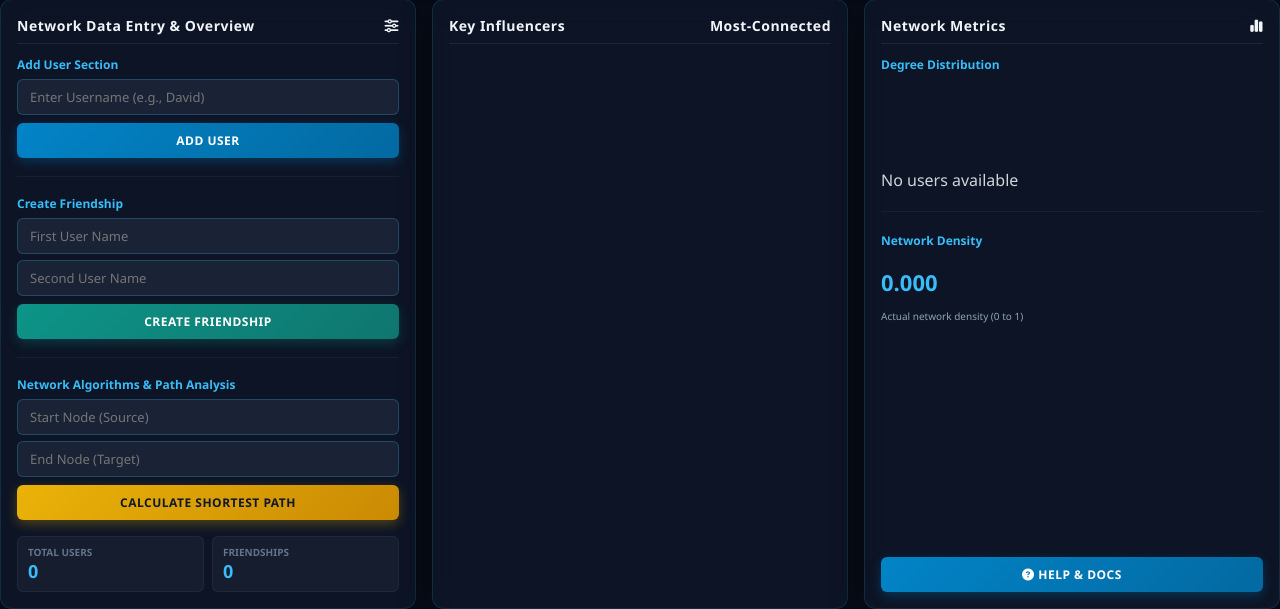
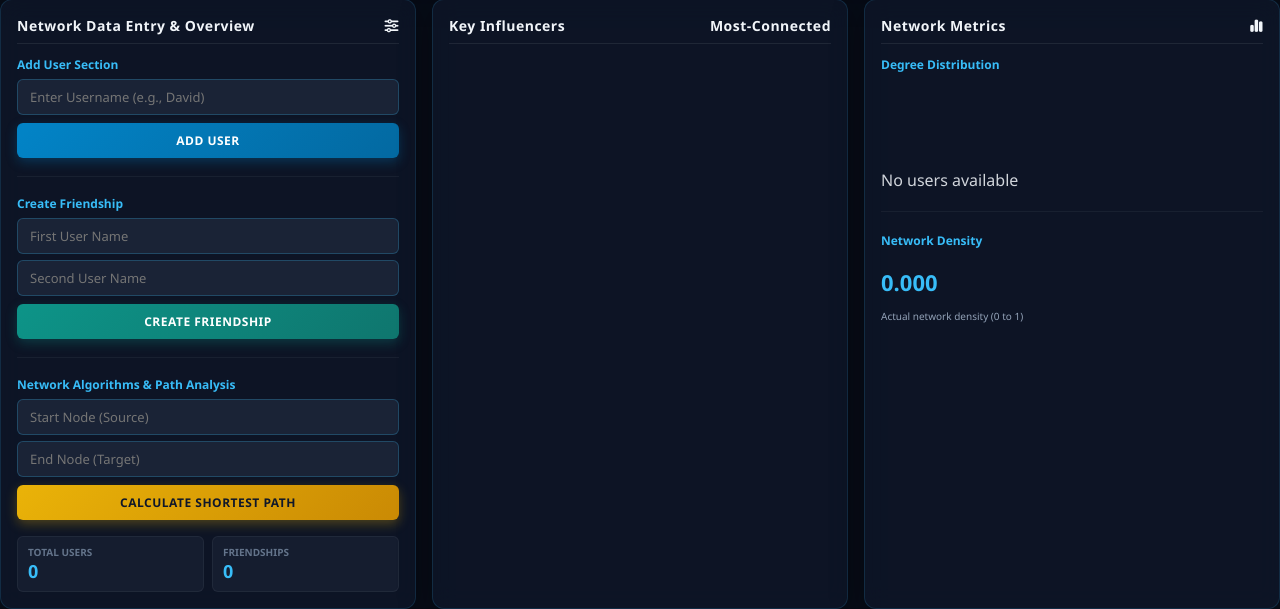
Before and after one commit to PeanutChikki/Social-Network-Analyzer, a Flask app: page / in a window 1280 px wide. Shown: the part 866-1475 px from the top of the page. Run offline with Flask 3, Linux system fonts and the light colour scheme.

Commit message:
Update index.html

```diff
--- a/templates/index.html
+++ b/templates/index.html
@@ -506,9 +506,7 @@
             <div style="font-size: 22px; font-weight: 800; color: #38bdf8;">{{ "%.3f"|format(density) }}</div>
             <div style="font-size: 10px; color: #94a3b8;">Actual network density (0 to 1)</div>
 
-            <button class="btn btn-blue" style="margin-top: auto;">
-                <i class="fa-solid fa-circle-question me-1"></i> Help & Docs
-            </button>
+
         </div>
 
     </div>
```
